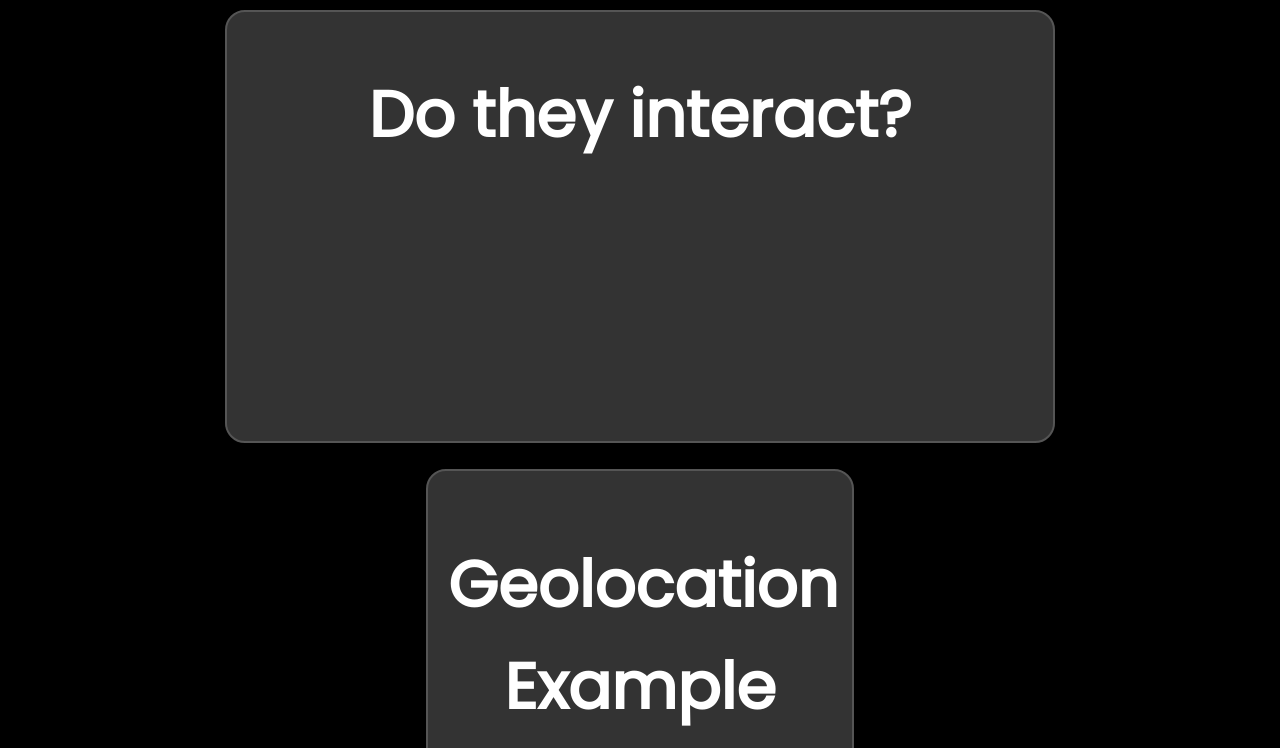
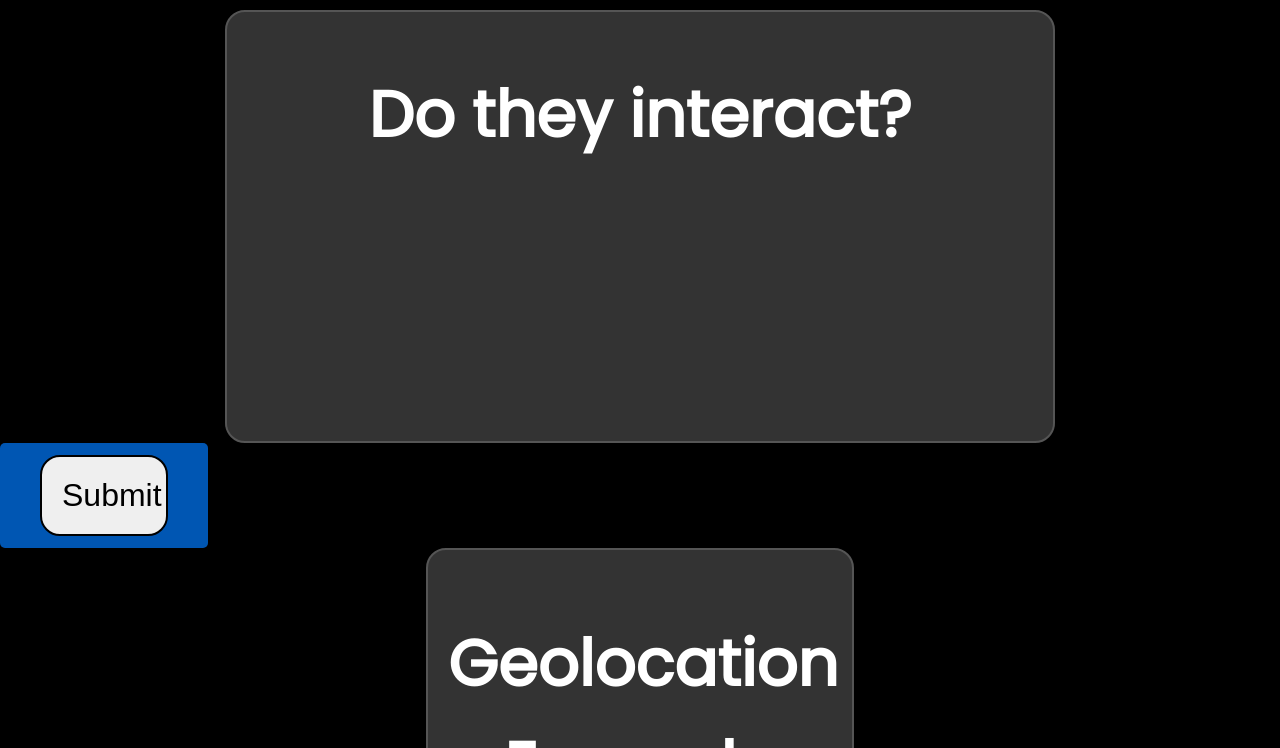
Before and after one commit to karatedg/pHARMacy, a website with bundled scripts: page src/index.html in a window 1280 px wide. Shown: the part 1352-2100 px from the top of the page. Built offline with nearby package versions, Linux system fonts and the light colour scheme; a script that the page names is missing.

Commit message:
button change

```diff
--- a/src/index.html
+++ b/src/index.html
@@ -31,9 +31,9 @@
             <p id="ocrText">Your OCR result will appear here</p>
         </div>
 
-        <div class="button-container box">
+        <!--<div class="button-container box">
             <button id="submitImage" type="button">Submit</button>
-        </div>
+        </div> -->
 
         <div class = "box">
             <h1>Medication Image Upload 2</h1>
@@ -48,10 +48,15 @@
 
 
 
+
         <div class="fox">
             <h1>Do they interact?</h1>
             <p id="overlap-text"></p>
         </div>
+    </div>
+
+    <div class="button-container box">
+        <button id="submitImage" type="button">Submit</button>
     </div>
 
     <script type="module" src="index.js"></script>
```
Also changed, not shown: src/reactions.js (line endings or trailing spaces).
